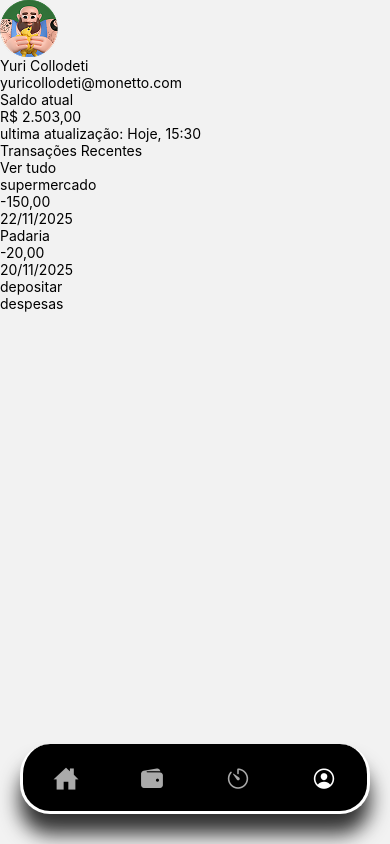
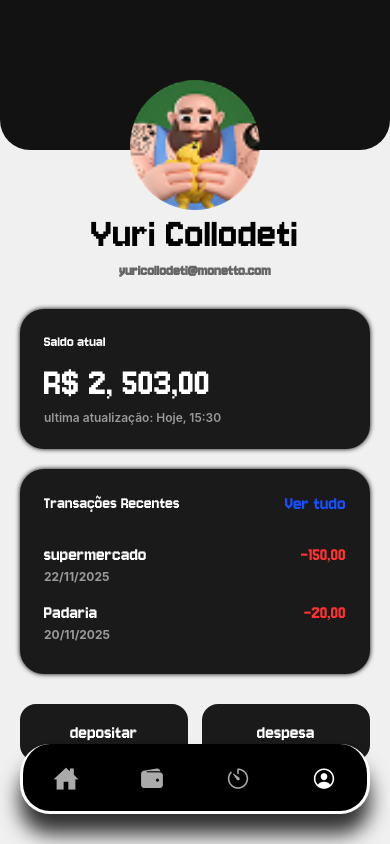
Before and after one commit to JoaoPedroDiasCoelho/TrabalhoFinalNative, a React Native app: screen /Profile in a window 390 px wide. Built offline with nearby package versions, Linux system fonts and the light colour scheme; no server answers.

Commit message:
feature: adiciona estilização

```diff
--- a/src/screens/ProfileScreen.tsx
+++ b/src/screens/ProfileScreen.tsx
@@ -1,61 +1,65 @@
 import React from 'react';
-import { View, Text, Image, ScrollView, TouchableOpacity } from 'react-native';
+import { View, Text, Image, ScrollView, TouchableOpacity, StyleSheet } from 'react-native';
 
 const usuario = {
     nome: "Yuri Collodeti",
     email: "yuricollodeti@monetto.com",
     foto: require("../assets/avatar.png"),
-    saldo: "R$ 2.503,00"
+    saldo: "R$ 2, 503,00"
 };
 
 const ProfileScreen = () => {
     return (
-        <View>
-            <ScrollView>
-                <View>
+        <View style={styles.container}>
+            <View style={styles.header} />
+
+            <ScrollView contentContainerStyle={styles.conteudo}>
+
+                <View style={styles.areaPerfil}>
                     <View>
                         <Image
                             source={usuario.foto}
+                            style={styles.foto}
                         />
                     </View>
-                    <Text>{usuario.nome}</Text>
-                    <Text>{usuario.email}</Text>
+                    <Text style={styles.nome}>{usuario.nome}</Text>
+                    <Text style={styles.email}>{usuario.email}</Text>
                 </View>
 
-                <View>
-                    <Text>Saldo atual</Text>
-                    <Text>{usuario.saldo}</Text>
-                    <Text>ultima atualização: Hoje, 15:30</Text>
+                <View style={styles.card}>
+                    <Text style={styles.tituloCartao}>Saldo atual</Text>
+                    <Text style={styles.valorSaldo}>{usuario.saldo}</Text>
+                    <Text style={styles.textoAtualizacao}>ultima atualização: Hoje, 15:30</Text>
                 </View>
 
-                <View>
-                    <View>
-                        <Text>Transações Recentes</Text>
+                <View style={styles.card}>
+                    <View style={styles.cabecalhoTransacao}>
+                        <Text style={styles.tituloSecao}>Transações Recentes</Text>
                         <TouchableOpacity>
-                            <Text>Ver tudo</Text>
+                            <Text style={styles.linkVerTudo}>Ver tudo</Text>
                         </TouchableOpacity>
                     </View>
 
-                    <View>
-                        <Text>supermercado</Text>
-                        <Text>-150,00</Text>
+                    <View style={styles.linhaTransacao}>
+                        <Text style={styles.nomeTransacao}>supermercado</Text>
+                        <Text style={styles.valorTransacao}>-150,00</Text>
                     </View>
-                    <Text>22/11/2025</Text>
+                    <Text style={styles.dataTransacao}>22/11/2025</Text>
 
-                    <View>
-                        <Text>Padaria</Text>
-                        <Text>-20,00</Text>
+                    <View style={styles.linhaTransacao}>
+                        <Text style={styles.nomeTransacao}>Padaria</Text>
+                        <Text style={styles.valorTransacao}>-20,00</Text>
                     </View>
-                    <Text>20/11/2025</Text>
+                    <Text style={styles.dataTransacao}>20/11/2025</Text>
                 </View>
 
-                <View>
-                    <TouchableOpacity>
-                        <Text>depositar</Text>
+                <View style={styles.areaBotoes}>
+                    <TouchableOpacity style={styles.button}>
+                        <Text style={styles.buttonText}>depositar</Text>
                     </TouchableOpacity>
 
-                    <TouchableOpacity>
-                        <Text>despesas</Text>
+                    <TouchableOpacity style={styles.button}>
+                        <Text style={styles.buttonText}>despesa</Text>
                     </TouchableOpacity>
                 </View>
 
@@ -64,4 +68,129 @@ const ProfileScreen = () => {
     );
 };
 
+const styles = StyleSheet.create({
+    container: {
+        flex: 1,
+        backgroundColor: '#F0F0F0',
+    },
+    header: {
+        position: 'absolute',
+        top: 0,
+        left: 0,
+        right: 0,
+        height: 150,
+        backgroundColor: '#121212',
+        borderBottomLeftRadius: 30,
+        borderBottomRightRadius: 30,
+    },
+    conteudo: {
+        paddingHorizontal: 20,
+        paddingBottom: 90,
+    },
+    areaPerfil: {
+        alignItems: 'center',
+        marginTop: 80,
+        marginBottom: 30,
+    },
+
+    foto: {
+        width: 130,
+        height: 130,
+        borderRadius: 65,
+    },
+    nome: {
+        fontSize: 45,
+        color: '#000000',
+        fontFamily: 'Jersey',
+    },
+    email: {
+        fontSize: 16,
+        color: '#666666',
+        marginTop: 4,
+        fontWeight: '600',
+        fontFamily: 'Jersey',
+    },
+    card: {
+        backgroundColor: '#1A1A1A',
+        borderRadius: 24,
+        padding: 24,
+        marginBottom: 20,
+        shadowColor: "#000",
+        shadowRadius: 5,
+    },
+    tituloCartao: {
+        color: '#FFFFFF',
+        fontSize: 16,
+        fontFamily: 'Jersey',
+    },
+    valorSaldo: {
+        color: '#FFFFFF',
+        fontSize: 42,
+        fontFamily: 'Jersey',
+        marginTop: 10,
+        marginBottom: 5,
+    },
+    textoAtualizacao: {
+        color: '#999999',
+        fontSize: 12,
+        fontWeight: '600',
+    },
+    cabecalhoTransacao: {
+        flexDirection: 'row',
+        justifyContent: 'space-between',
+        alignItems: 'center',
+        marginBottom: 20,
+    },
+    tituloSecao: {
+        color: '#FFFFFF',
+        fontSize: 18,
+        fontFamily: 'Jersey',
+    },
+    linkVerTudo: {
+        color: '#194fffff',
+        fontSize: 20,
+       fontFamily: 'Jersey',
+    },
+    linhaTransacao: {
+        flexDirection: 'row',
+        justifyContent: 'space-between',
+        alignItems: 'center',
+        marginTop: 10,
+    },
+    nomeTransacao: {
+        color: '#ffffffff',
+        fontSize: 20,
+        fontFamily: 'Jersey',
+    },
+    valorTransacao: {
+        color: '#FF3333',
+        fontSize: 20,
+        fontFamily: 'Jersey',
+    },
+    dataTransacao: {
+        color: '#999999',
+        fontSize: 12,
+        fontWeight: 'bold',
+        marginTop: 4,
+        marginBottom: 8,
+    },
+    areaBotoes: {
+        flexDirection: 'row',
+        justifyContent: 'space-between',
+        marginTop: 10,
+    },
+    button: {
+        backgroundColor: '#1A1A1A',
+        width: '48%',
+        paddingVertical: 18,
+        borderRadius: 16,
+        alignItems: 'center',
+    },
+    buttonText: {
+        color: '#FFFFFF',
+        fontSize: 20,
+        fontFamily: 'Jersey',
+    }
+});
+
 export default ProfileScreen;
```
